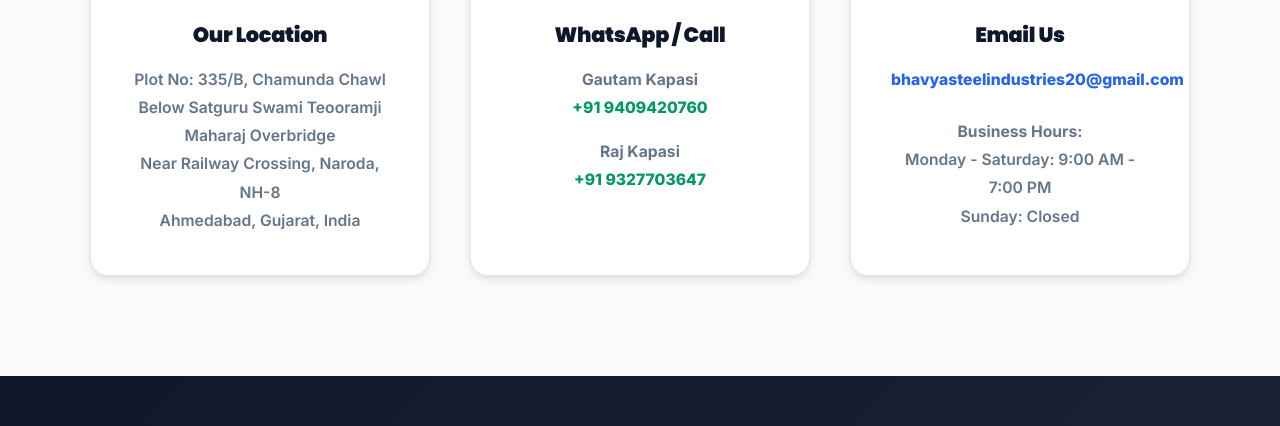
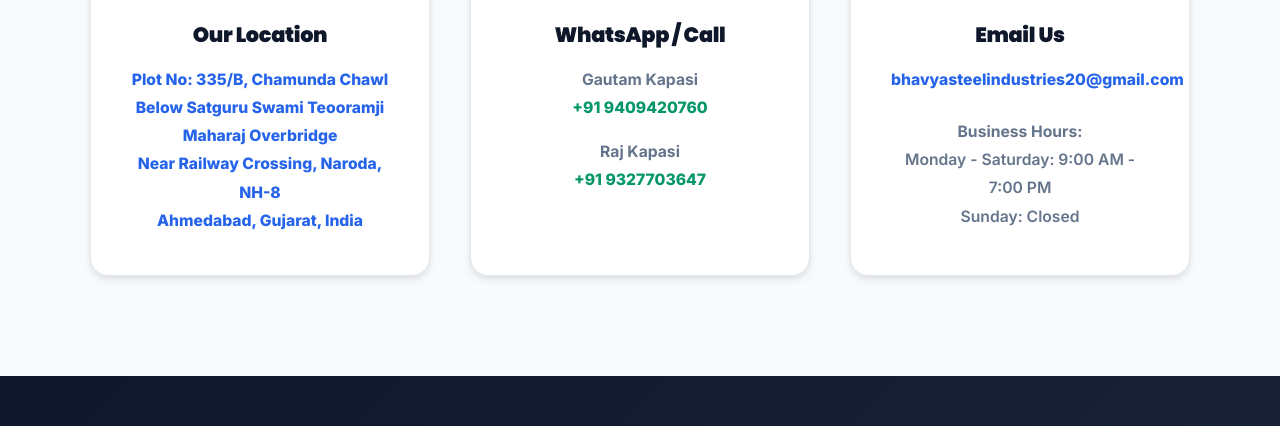
Before and after one commit to kapasiraj84-beep/bhavya-steel-industries, a website: page index.html in a window 1280 px wide. Shown: the part 7766-8192 px from the top of the page. Drawn offline with Linux system fonts and the light colour scheme.

Commit message:
Add Google Maps link to location in Contact Us section

```diff
--- a/index.html
+++ b/index.html
@@ -131,6 +131,8 @@
         .info-card p { color: var(--grey); font-size: 0.98rem; line-height: 1.8; font-weight: 600; }
         .whatsapp-link { color: #059669; text-decoration: none; font-weight: 800; transition: all 0.3s ease; }
         .whatsapp-link:hover { text-decoration: underline; }
+        .maps-link { color: var(--primary-accent); text-decoration: none; font-weight: 800; transition: all 0.3s ease; }
+        .maps-link:hover { text-decoration: underline; }
         footer { background: var(--gradient-dark); color: white; padding: 4.5rem 32px 2.5rem; }
         .footer-content { display: grid; grid-template-columns: repeat(auto-fit, minmax(260px, 1fr)); gap: 3.5rem; margin-bottom: 3.5rem; }
         .footer-logo { width: 130px; height: 130px; object-fit: contain; margin-bottom: 1.25rem; background: white; padding: 14px; border-radius: 14px; }
@@ -591,7 +593,7 @@
                 <div class="info-card">
                     <i class="fas fa-map-marker-alt"></i>
                     <h3>Our Location</h3>
-                    <p>Plot No: 335/B, Chamunda Chawl<br>Below Satguru Swami Teooramji Maharaj Overbridge<br>Near Railway Crossing, Naroda, NH-8<br>Ahmedabad, Gujarat, India</p>
+                    <p><a href="https://www.google.com/maps/search/?api=1&query=Plot+No+335%2FB+Chamunda+Chawl+Below+Satguru+Swami+Teooramji+Maharaj+Overbridge+Near+Railway+Crossing+Naroda+NH-8+Ahmedabad+Gujarat+India" target="_blank" class="maps-link">Plot No: 335/B, Chamunda Chawl<br>Below Satguru Swami Teooramji Maharaj Overbridge<br>Near Railway Crossing, Naroda, NH-8<br>Ahmedabad, Gujarat, India</a></p>
                 </div>
                 <div class="info-card">
                     <i class="fab fa-whatsapp"></i>
```
